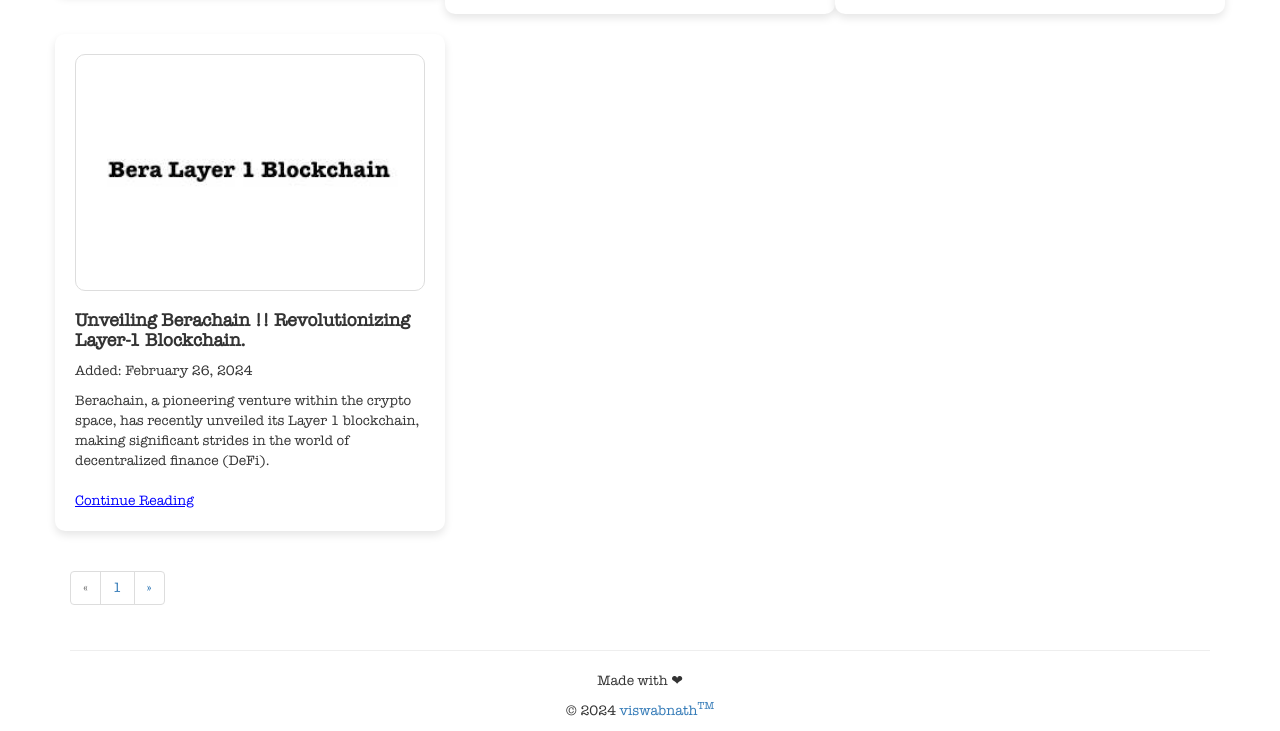
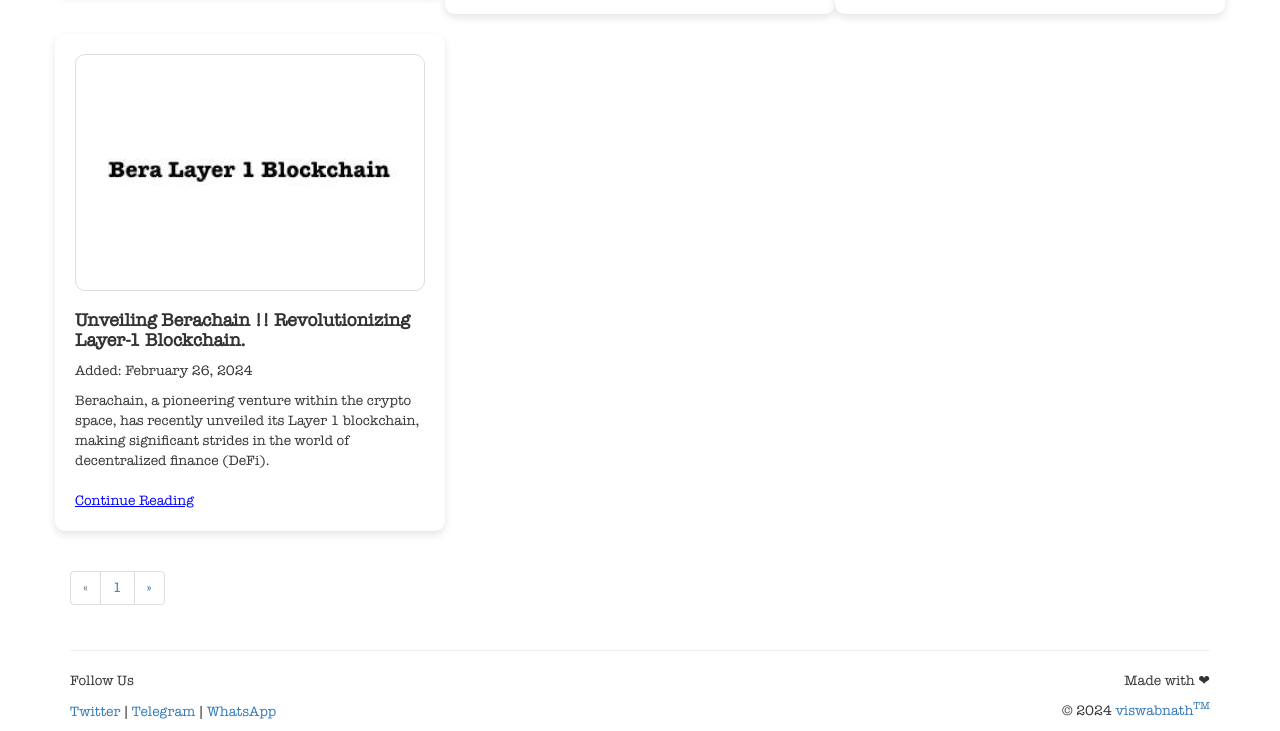
Before and after one commit to viswabnath/CryptoNerd, a plain HTML site: page index.html in a window 1280 px wide. Shown: the part 554-1285 px from the top of the page. Drawn offline with nearby package versions, Linux system fonts and the light colour scheme.

Commit message:
updated footer

```diff
--- a/index.html
+++ b/index.html
@@ -182,11 +182,22 @@
     <!-- End Pagination -->
 
     <hr>
-    <footer style="text-align: center">
-      <p> Made with ❤ </p>
-      <p> © 2024 <a href="https://viswabnath.github.io/portfolio" target="_blank" style="text-decoration: none">
-          viswabnath<sup>TM</sup></a></p>
+    <footer>
+      <div style="display: flex; justify-content: space-between;">
+        <div style="text-align: left;">
+          <p> Follow Us </p>
+          <a href="https://twitter.com/cryptonerd_in" target="_blank" style="">Twitter</a> |
+          <a href="https://t.me/+Lh5QAo3abnc4ZGJl" target="_blank" style="">Telegram</a> |
+          <a href="https://whatsapp.com/channel/0029VaS5iFWJ93wchERK6Z05" target="_blank" style="">WhatsApp</a>
+        </div>
+        <div style="text-align: right;">
+          <p> Made with ❤ </p>
+          <p> © 2024 <a href="https://viswabnath.github.io/portfolio" target="_blank" style="text-decoration: none">
+            viswabnath<sup>TM</sup></a></p>
+        </div>
+      </div>
     </footer>
+
   </div>
 
   <script src="https://ajax.googleapis.com/ajax/libs/jquery/1.11.3/jquery.min.js"></script>
```
